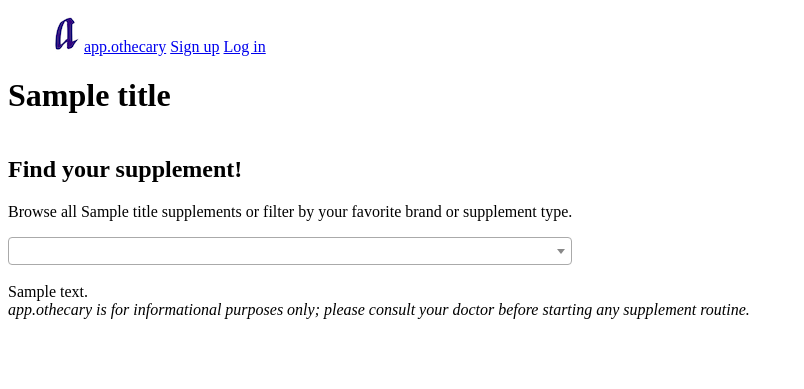
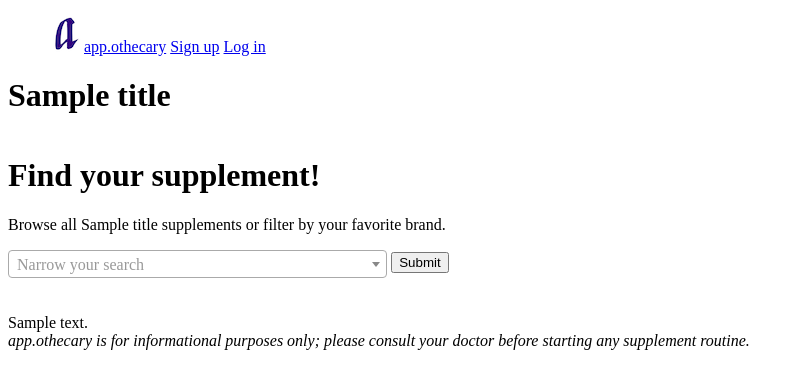
Before and after one commit to jennantilla/app.othecary, a Flask app: template templates/vit-info.html in a window 1280 px wide. Shown: the top 389 px of the page, without its empty margins (0-804 px from the left). Run offline with Flask 2, Linux system fonts and the light colour scheme; tables that the repository leaves empty hold one stand-in row (values such as "Sample post"); the template is opened without the code that fills it: values that come from a table or form of the project are taken from there, most other values are stand-ins (such as "Sample title", 1, 10 or a date in 2020); some libraries are stand-ins or nearby versions.

Commit message:
Implement Select2 library

```diff
--- a/server.py
+++ b/server.py
@@ -54,7 +54,7 @@ def log_in():
     return redirect(f"/dashboard/{user.user_id}")
 
 
-@app.route('/dashboard/<int:user_id>', methods=["GET", "POST"])
+@app.route('/dashboard/<int:user_id>')
 def show_dashboard(user_id):
     """Displays user dashboard and vitamin info"""
 
@@ -62,14 +62,6 @@ def show_dashboard(user_id):
     user = User.query.filter_by(user_id=user_id).first()
 
     history = User_Vitamin.query.filter_by(user_id=user_id).all()
-    # items_routine = {}
-
-    # for row in history:
-    #     supply = (float(row.vitamin.net_contents) /
-    #     float(row.vitamin.serving_size_quantity))
-
-    #     run_out_date = row.start_date + timedelta(days=supply)
-    #     items_routine[row.vitamin.label_id] = run_out_date
 
     today = datetime.today()
     account_age = today - user.signup_date
@@ -83,7 +75,6 @@ def show_dashboard(user_id):
                             user=user,
                             history=history,
                             today=today,
-                            # items_routine=items_routine,
                             account_age=account_age)
 
 
@@ -127,7 +118,7 @@ def select_supplement():
     'VitaminD', 'VitaminE', 'VitaminK', 'WeightLoss', 'Zinc']
 
     return render_template('supplements.html',
-        vitamins=vitamins)
+                            vitamins=vitamins)
 
 
 @app.route('/lookup', methods=['POST'])
@@ -148,56 +139,33 @@ def look_up_fact_sheet():
                             body=body,
                             vitamin=vitamin)
 
-@app.route('/vitamin-search.json')
-def search_vitamins():
-    """Provides a list of similar vitamins"""
-    product = Vitamin.query.filter(Vitamin.product_name.like("%Biotin%")).distinct(Vitamin.product_name).all()
 
-    results = []
+@app.route('/vitamin-search.json', methods=["GET"])
+def vitamin_search():
+    """Provides a list of filtered vitamins"""
 
-    for item in product:
-        info = {}
-        info["id"] = item.label_id
-        info["text"] = item.product_name
-        results.append(info)
+    search = request.args.get("search_terms")
+    vitamin = "Calcium"
 
-    return jsonify({"results" : results})
+    product = (Vitamin.query.filter(Vitamin.product_name.ilike(f"%{vitamin}%"),
+                                    Vitamin.product_name.ilike(f"%{search}%"))
+                                        .distinct(Vitamin.product_name).all())
 
-# @app.route('/vitamin-search', methods=['POST'])
-# def search_vitamins():
-#     """Provides a list of similar vitamins"""
+    product_results = ({"results": [{"id": item.label_id,
+        "text": item.product_name} for item in product]})
 
-#     vitamin = request.form.get("vitamin")
-#     filter_type = request.form.get("filter-type")
-#     search_param = request.form.get("search-param")
-
-#     if filter_type == "brand":
-#         filter_result = Vitamin.query.filter(Vitamin.product_name.like(f"%{vitamin}%"), Vitamin.brand_name.like(f"%{search_param}%")).distinct(Vitamin.product_name).all()
-
-#     elif filter_type == "type":
-#         filter_result = Vitamin.query.filter(Vitamin.product_name.like(f"%{vitamin}%"), Vitamin.supplement_form.like(f"%{search_param}%")).distinct(Vitamin.product_name).all()
-
-#     else:
-#         filter_result = Vitamin.query.filter(Vitamin.product_name.like(f"%{vitamin}%")).distinct(Vitamin.product_name).all()
-
-#     # age_group = request.form.get("group")
-
-#     return render_template('add-vitamin.html',
-#                             vitamin=vitamin,
-#                             filter_result=filter_result)
-
+    return jsonify(product_results)
 
 
 @app.route('/add-routine', methods=['POST'])
 def add_routine():
     """Adds a chosen vitamin to the user's routine"""
 
-    label_id = request.form.get("vitamin")
+    label_id = request.form.get("selected-item")
     user_id = session.get("user_id")
 
     # prevent duplicates:
     routine = User_Vitamin.query.filter_by(user_id=user_id).all()
-
     ids_for_user = []
 
     for row in routine:
@@ -209,6 +177,8 @@ def add_routine():
 
         db.session.add(new)
         db.session.commit()
+
+    flash("Added to your routine!")
 
     return redirect(f'/dashboard/{user_id}')
 
@@ -224,7 +194,8 @@ def remove_routine():
 
     user_id = session.get("user_id")
 
-    routine = User_Vitamin.query.filter_by(user_id=user_id, label_id=my_value).first()
+    routine = (User_Vitamin.query.filter_by(user_id=user_id,
+                                label_id=my_value).first())
 
     if routine.active == True:
         routine.active = False
@@ -249,11 +220,13 @@ def update_streak():
     if streak == "yes":
         user.streak_days += 1
         user.success_rate += 1
-        entry = User_Log(user_id=user_id, take_vitamin=True, entry_date=datetime.now().date())
+        entry = (User_Log(user_id=user_id, take_vitamin=True,
+                            entry_date=datetime.now().date()))
 
     elif streak == "no":
         user.streak_days = 0
-        entry = User_Log(user_id=user_id, take_vitamin=False, entry_date=datetime.now().date())
+        entry = (User_Log(user_id=user_id, take_vitamin=False,
+                            entry_date=datetime.now().date()))
 
     db.session.add(entry)
     db.session.commit()
@@ -271,8 +244,10 @@ def success_data():
     today = datetime.today()
     start_date = user.signup_date
 
-    success_results = User_Log.query.filter_by(user_id=user_id, take_vitamin=True).all()
-    fail_results = User_Log.query.filter_by(user_id=user_id, take_vitamin=False).all()
+    success_results = (User_Log.query.filter_by(user_id=user_id,
+                                    take_vitamin=True).all())
+    fail_results = (User_Log.query.filter_by(user_id=user_id,
+                                    take_vitamin=False).all())
 
     achieved = len(success_results)
     missed = len(fail_results)
--- a/static/css/site.css
+++ b/static/css/site.css
@@ -16,6 +16,10 @@
 
 .show {
     display: block;
+}
+
+#search-submit {
+  display: inline-block;
 }
 
 #streak-sentence {
--- a/static/js/dashboard-functionality.js
+++ b/static/js/dashboard-functionality.js
@@ -1,5 +1,5 @@
 "use strict";
-
+// Hide/show streak question depending on whether user has logged
 function checkLogged(response) {
     if (response.logged === true) {
         $("#question").addClass('hide');
--- a/static/js/dashboard.js
+++ b/static/js/dashboard.js
@@ -1,5 +1,5 @@
 "use strict";
-
+// Updates streak stats
 function replaceStreak(results) {
 
     $("#streak-info").html(results['streak']);
--- /dev/null
+++ b/static/js/vit-info.js
@@ -0,0 +1,53 @@
+// Dynamically create a collapsible button for all <h2> elements
+var id = 1;
+$('h2').each(function(){
+    $(this).attr("id", "header" + id);
+    createButton(id);
+    id++;
+});
+
+function createButton(headerNum) {
+    var expandButton = document.createElement("BUTTON");
+
+    var buttonLabel = document.createTextNode("Read more");
+    expandButton.appendChild(buttonLabel);
+    document.getElementById(`header${headerNum}`).appendChild(expandButton);
+}
+
+$("button").addClass("collapsible")
+
+function makeCollapsible() {
+    var collapse = document.getElementsByClassName("collapsible");
+    var i;
+
+    for (i = 0; i < collapse.length; i++) {
+      collapse[i].addEventListener("click", function() {
+        this.classList.toggle("active");
+        var content = this.nextElementSibling;
+        if (content.style.display === "block") {
+          content.style.display = "none";
+        } else {
+          content.style.display = "block";
+        }
+      });
+    }
+}
+
+
+// Formatting of body
+$(".externallink").remove();
+
+// Select2 plugin
+$(document).ready(function() {
+    $('.search-filter').select2({
+        ajax: {
+            url: '/vitamin-search.json',
+            dataType: 'json',
+            method: 'GET',
+            data: (params) => {
+                return {'search_terms': params.term}
+            }
+        },
+        placeholder: "Narrow your search"
+        });
+});
--- a/templates/base.html
+++ b/templates/base.html
@@ -11,13 +11,13 @@
   crossorigin="anonymous"></script>
   <!-- AJAX -->
   <script src="https://cdnjs.cloudflare.com/ajax/libs/jquery-ajaxy/1.6.1/scripts/jquery.ajaxy.js"></script>
-  <!-- Charts.js -->
-  <script src="https://cdnjs.cloudflare.com/ajax/libs/Chart.js/2.2.1/Chart.js"></script>
-
-  <script src="https://cdnjs.cloudflare.com/ajax/libs/Chart.js/2.7.2/Chart.bundle.min.js"></script>
   <!--  Select2 -->
   <link href="https://cdn.jsdelivr.net/npm/select2@4.0.12/dist/css/select2.min.css" rel="stylesheet" />
   <script src="https://cdn.jsdelivr.net/npm/select2@4.0.12/dist/js/select2.min.js"></script>
+  <!-- Charts.js -->
+  <script src="https://cdnjs.cloudflare.com/ajax/libs/Chart.js/2.2.1/Chart.js"></script>
+  <script src="https://cdnjs.cloudflare.com/ajax/libs/Chart.js/2.7.2/Chart.bundle.min.js"></script>
+
 
 </head>
 <body>
--- a/templates/dashboard.html
+++ b/templates/dashboard.html
@@ -4,7 +4,7 @@
 
 {% block content %}
 
-<h2>Welcome back, {{ user.name }}!</h2>
+<h1>Welcome back, {{ user.name }}!</h1>
 
 <h3>Routine for {{ today.strftime("%B %d, %Y") }}</h3>
     <div id="question">
--- a/templates/vit-info.html
+++ b/templates/vit-info.html
@@ -5,29 +5,18 @@
 {% block content %}
     <h1>{{ title }}</h1>
     <div id="search-filter">
-        <h2>Find your supplement!</h2>
-        <p>Browse all {{ title }} supplements or filter by your favorite brand or supplement type.</p>
-        <select class="search-filter" name="vitamin" style="width: 100%"></select>
+        <h1>Find your supplement!</h1>
+        <p>Browse all {{ title }} supplements or filter by your favorite brand.</p>
     </div>
+    <form class="add-form" action="/add-routine" method="POST">
+        <select class="search-filter" name="selected-item" style="width: 30%"></select>
+        <input type="submit" class="add-vitamin" id="search-submit">
+    </form>
 <br>
 <br>
 <div>
     {{ body|safe }}
 </div>
-<script>
-
-$(document).ready(function(){
-    $(".search-filter").select2({
-        ajax: {
-            url: "/vitamin-search.json",
-            dataType: 'json',
-            placeholder: "Narrow your search",
-            width: "resolve"
-        },
-    });
-});
-
-
-</script>
+<script src="/static/js/vit-info.js"></script>
 
 {% endblock %}
```
Also changed, not shown: templates/add-vitamin.html (deleted, +0 -12 lines), images/Common/externallink.png (deleted).
